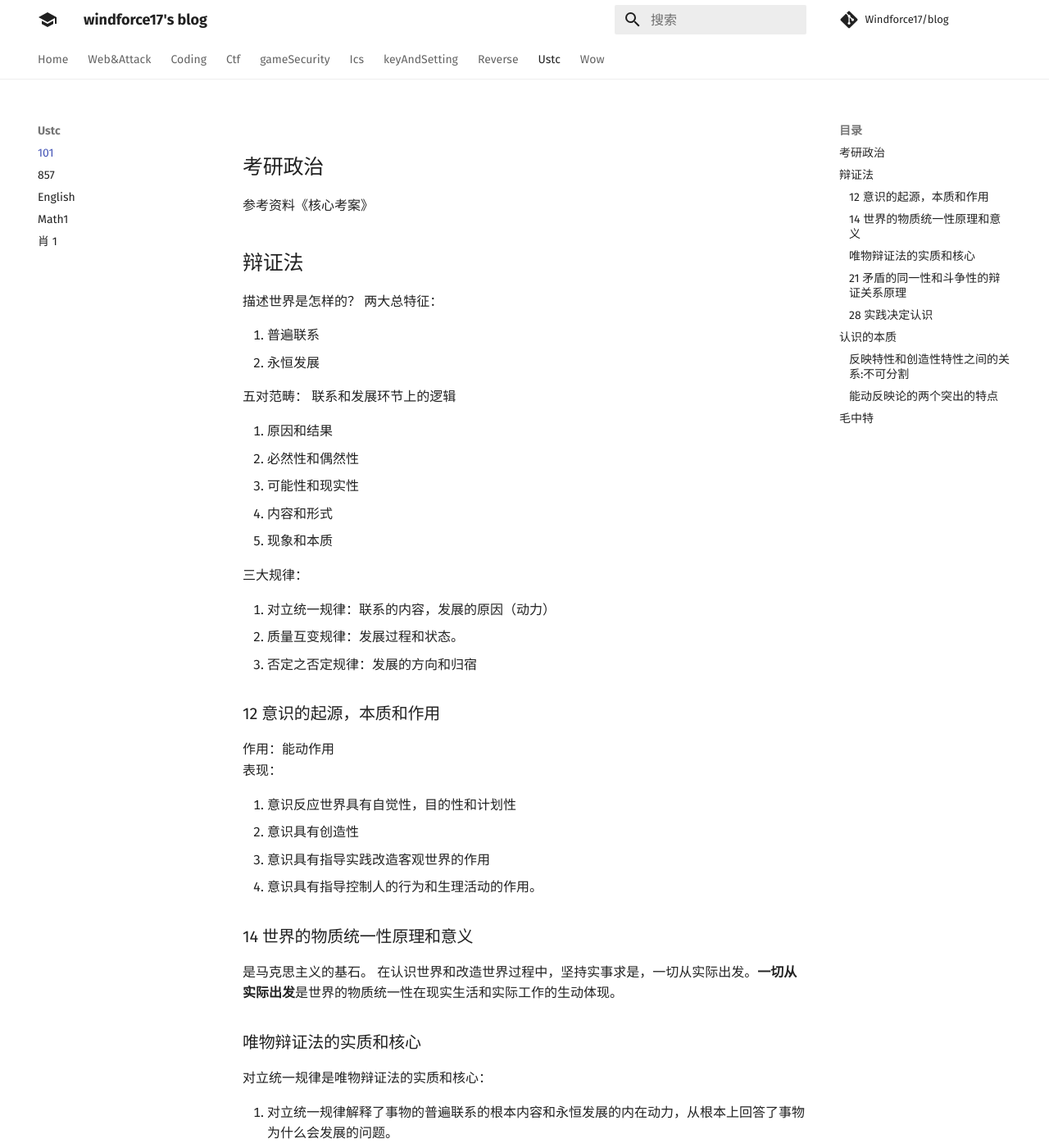
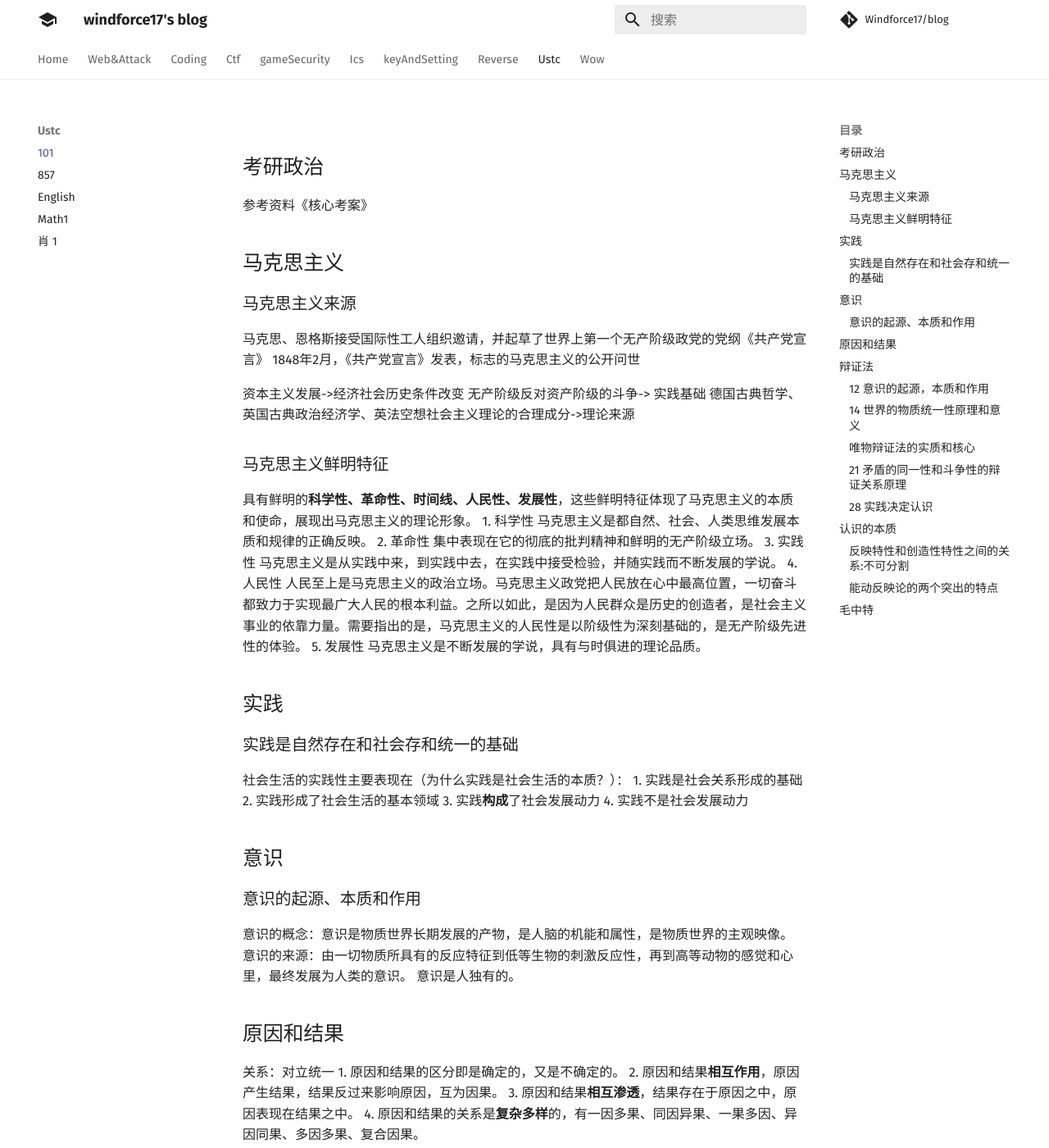
Before and after one commit to Windforce17/blog, an MkDocs documentation site: the page built from docs/ustc/101.md, in a window 1280 px wide and 1400 px high. Shown: the whole window at 82% size. Built offline with MkDocs 1.6.1 and Material for MkDocs 9.7.7, drawn with Linux system fonts in a browser that asks for light colours; comment, search, counter and statistics services are not loaded.

```diff
--- a/docs/ustc/101.md
+++ b/docs/ustc/101.md
@@ -1,7 +1,46 @@
 ## 考研政治
 
 参考资料《核心考案》
+## 马克思主义
+### 马克思主义来源
+马克思、恩格斯接受国际性工人组织邀请，并起草了世界上第一个无产阶级政党的党纲《共产党宣言》
+1848年2月，《共产党宣言》发表，标志的马克思主义的公开问世
 
+资本主义发展->经济社会历史条件改变
+无产阶级反对资产阶级的斗争-> 实践基础
+德国古典哲学、英国古典政治经济学、英法空想社会主义理论的合理成分->理论来源
+### 马克思主义鲜明特征
+具有鲜明的**科学性、革命性、时间线、人民性、发展性**，这些鲜明特征体现了马克思主义的本质和使命，展现出马克思主义的理论形象。
+1. 科学性
+马克思主义是都自然、社会、人类思维发展本质和规律的正确反映。
+2. 革命性
+集中表现在它的彻底的批判精神和鲜明的无产阶级立场。
+3. 实践性
+马克思主义是从实践中来，到实践中去，在实践中接受检验，并随实践而不断发展的学说。
+4. 人民性
+人民至上是马克思主义的政治立场。马克思主义政党把人民放在心中最高位置，一切奋斗都致力于实现最广大人民的根本利益。之所以如此，是因为人民群众是历史的创造者，是社会主义事业的依靠力量。需要指出的是，马克思主义的人民性是以阶级性为深刻基础的，是无产阶级先进性的体验。
+5. 发展性
+马克思主义是不断发展的学说，具有与时俱进的理论品质。
+## 实践
+### 实践是自然存在和社会存和统一的基础
+社会生活的实践性主要表现在（为什么实践是社会生活的本质？）：
+1. 实践是社会关系形成的基础
+2. 实践形成了社会生活的基本领域
+3. 实践**构成**了社会发展动力
+4. 实践不是社会发展动力
+
+## 意识
+### 意识的起源、本质和作用
+意识的概念：意识是物质世界长期发展的产物，是人脑的机能和属性，是物质世界的主观映像。
+意识的来源：由一切物质所具有的反应特征到低等生物的刺激反应性，再到高等动物的感觉和心里，最终发展为人类的意识。
+意识是人独有的。
+
+## 原因和结果
+关系：对立统一
+1. 原因和结果的区分即是确定的，又是不确定的。
+2. 原因和结果**相互作用**，原因产生结果，结果反过来影响原因，互为因果。
+3. 原因和结果**相互渗透**，结果存在于原因之中，原因表现在结果之中。
+4. 原因和结果的关系是**复杂多样**的，有一因多果、同因异果、一果多因、异因同果、多因多果、复合因果。
 ## 辩证法
 
 描述世界是怎样的？
```
Also changed, not shown: docs/coding/linux/arch.md (+40 -6 lines).
